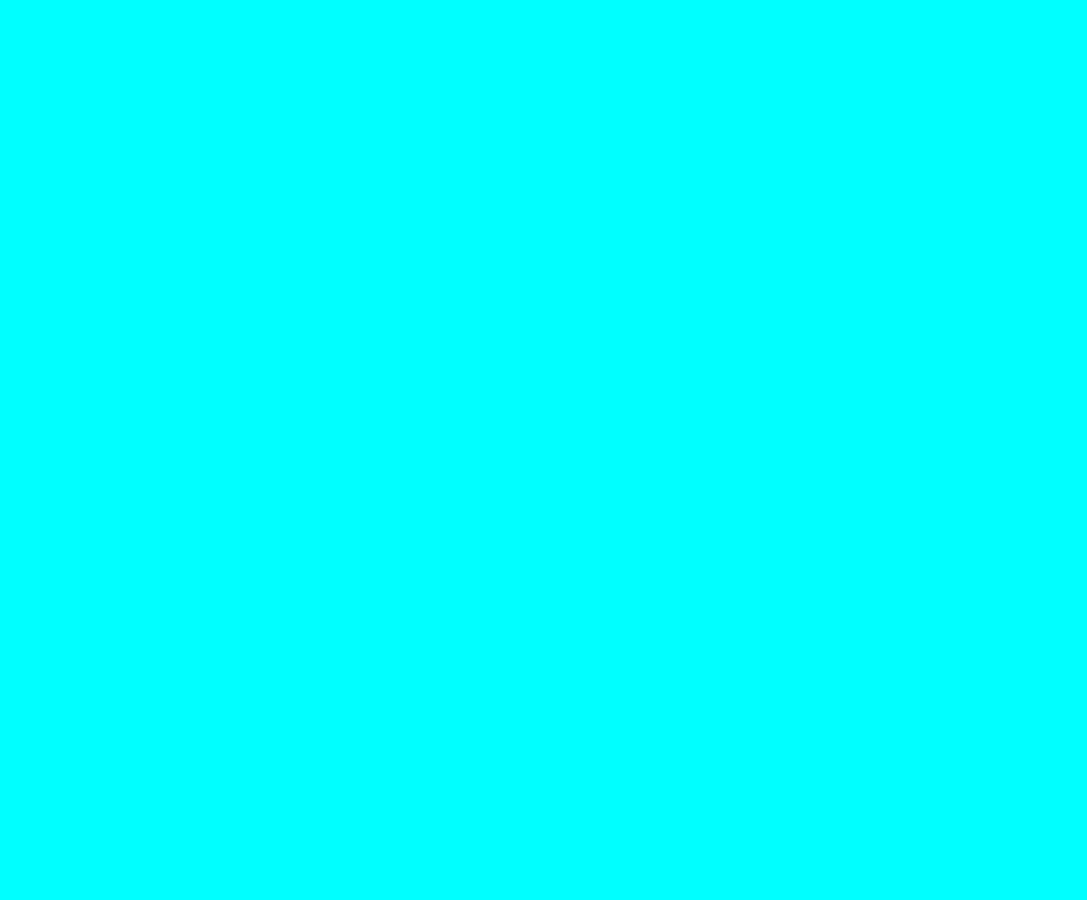
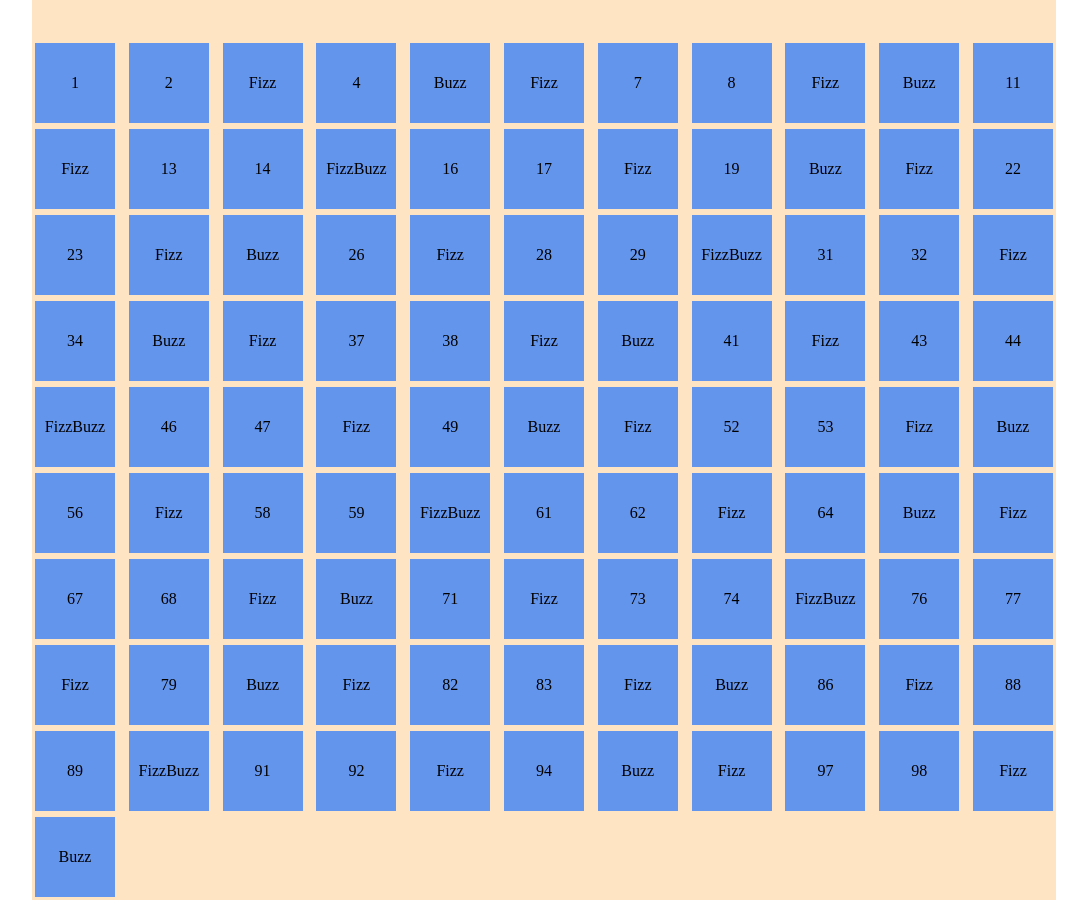
Before and after one commit to BagliettoAron/js-fizzbuzzdom, a plain HTML site: page index.html in a window 1280 px wide. Shown: the whole page, without its empty margins (96-1183 px from the left). Before the commit the page ends 800 px from the top, so only its background shows below. Drawn offline with Linux system fonts and the light colour scheme.

Commit message:
Add: DOM html, style in css & print js output

```diff
--- a/css/style.css
+++ b/css/style.css
@@ -1,5 +1,32 @@
-/* TEST */
 
-html{
-    background-color: aqua;
+/* RESET */
+
+*{
+    margin: 0;
+    padding: 0;
+    box-sizing: border-box;
 }
+
+/* MAIN */
+.container{
+    padding-top: 40px;
+    width: 80%;
+    margin: 0 auto;
+    /* TEST */
+    background-color: bisque;
+}
+
+.row{
+    display: flex;
+    flex-wrap: wrap;
+    justify-content: space-between;
+}
+
+.number-box{
+    width: 80px;
+    height: 80px;
+    line-height: 80px;
+    text-align: center;
+    background-color: cornflowerblue;
+    margin: 3px;
+}
--- a/index.html
+++ b/index.html
@@ -14,6 +14,13 @@
 </head>
 <body>
 
+    <main>
+        <div class="container">
+            <div class="row"></div>
+
+        </div>
+    </main>
+
 
     <script src="js/script.js" type="text/javascript"></script>
 
--- a/js/script.js
+++ b/js/script.js
@@ -2,24 +2,26 @@
 // Per i multipli di 3 stampi “Fizz” al posto del numero e per i multipli di 5 stampi Buzz.
 // Per i numeri che sono sia multipli di 3 che di 5 stampi FizzBuzz.
 
-// 1. stampa nella console
+const rowContent = document.querySelector(".row");
+
+
 for (let i = 1; i <= 100; i++) {
 
     // 1.a. definire se sono multipli di 3
-    let multipleOf = "";
+    let FizzOrBuzz = "";
 
     if (i % 3 === 0) {
-        multipleOf = "Fizz";
+        FizzOrBuzz = "Fizz";
         if (i % 5 === 0){
-            multipleOf = "FizzBuzz";
+            FizzOrBuzz = "FizzBuzz";
         }
 
     }else if (i % 5 === 0) {
-        multipleOf = "Buzz";
+        FizzOrBuzz = "Buzz";
         if (i % 3 === 0){
-            multipleOf = "FizzBuzz";
+            FizzOrBuzz = "FizzBuzz";
         }
     }
 
-    console.log(i, multipleOf)
+    rowContent.innerHTML += `<div class="number-box">${FizzOrBuzz || i}</div>`;
 }
```
